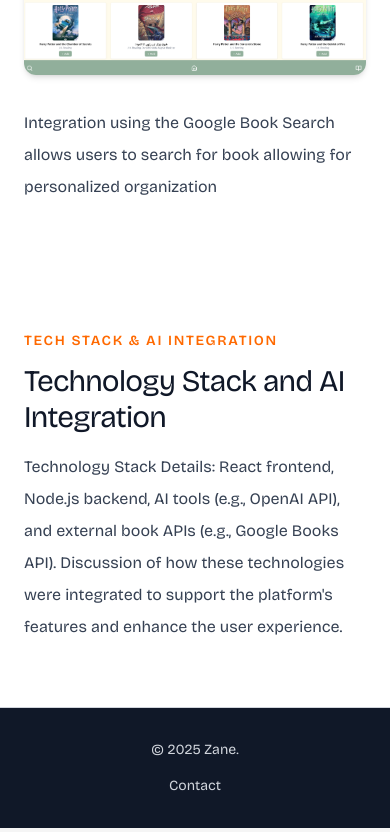
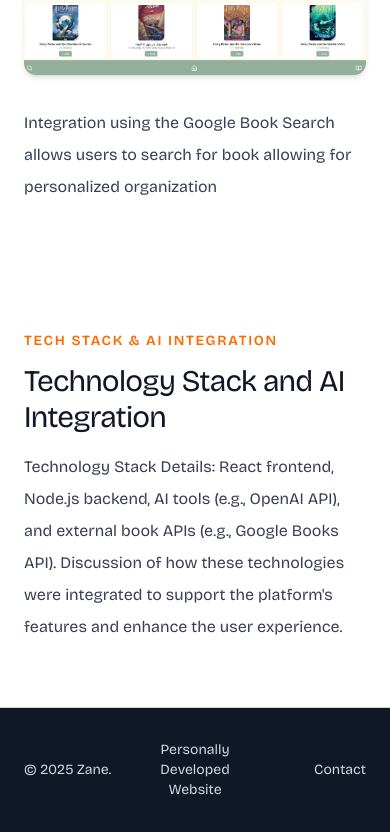
Before and after one commit to samss716/zane-2.0, a React (Vite) app: page /book-club-case-study in a window 390 px wide. Shown: the part 5365-6197 px from the top of the page. Built offline with nearby package versions, Linux system fonts and the light colour scheme; no server answers; a web font is replaced by a local one.

Commit message:
adding to footer

```diff
--- a/src/components/Footer.jsx
+++ b/src/components/Footer.jsx
@@ -2,17 +2,25 @@ export default function Footer() {
   return (
     <footer className="border-t bg-gray-900 text-gray-300">
       <div className="mx-auto max-w-6xl px-6 sm:px-8 lg:px-12 py-8">
-        <div className="flex flex-col items-center justify-between gap-4 md:flex-row">
-          <p className="text-sm">
+        <div className="grid grid-cols-3 items-center">
+
+          {/* Left */}
+          <p className="text-sm text-left">
             © {new Date().getFullYear()} Zane.
           </p>
 
-          {/* Quick links */}
-          <nav className="flex items-center gap-4 text-sm">
-          {/*  <a href="/portfolio" className="hover:text-white">Portfolio</a>
-            <a href="/traditional/portraits" className="hover:text-white">Traditional</a> */}
-            <a href="#contact" className="hover:text-white">Contact</a>
+          {/* Center */}
+          <p className="text-sm text-center">
+            Personally Developed Website
+          </p>
+
+          {/* Right */}
+          <nav className="text-sm text-right">
+            <a href="#contact" className="hover:text-white">
+              Contact
+            </a>
           </nav>
+
         </div>
       </div>
     </footer>
```
